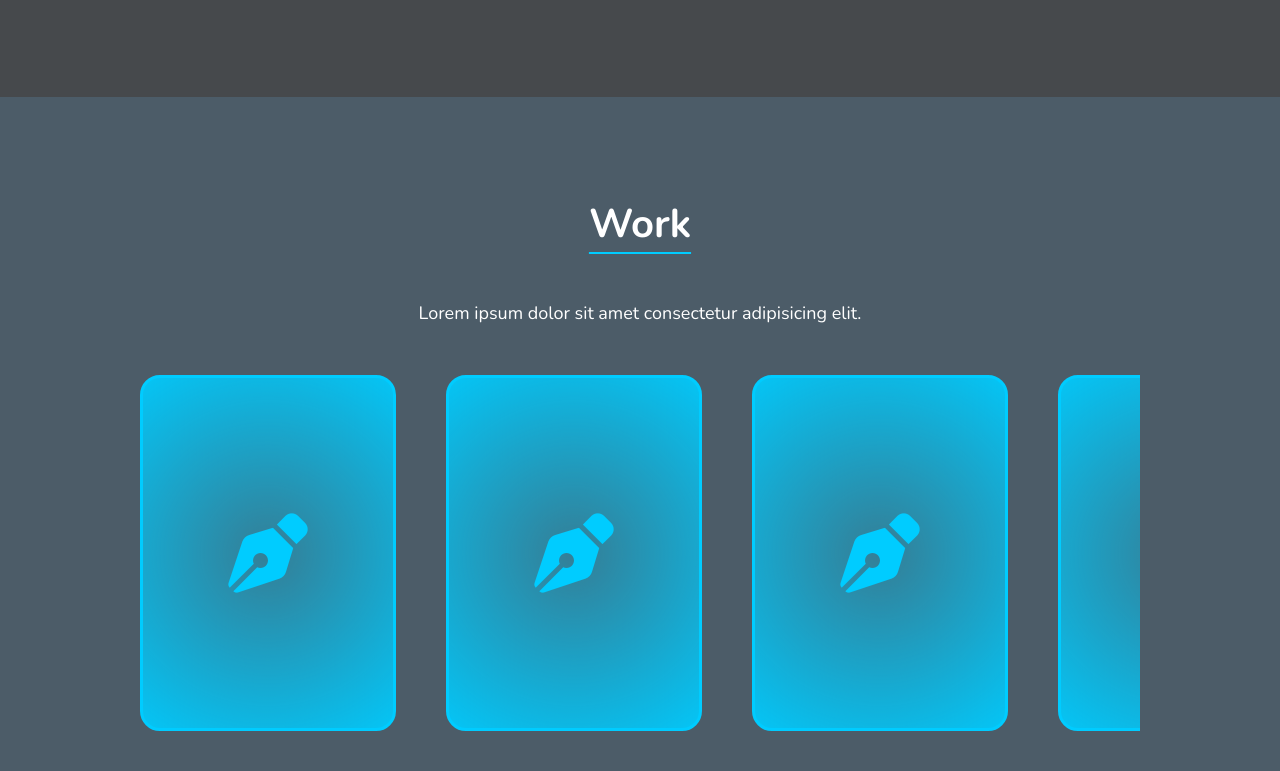
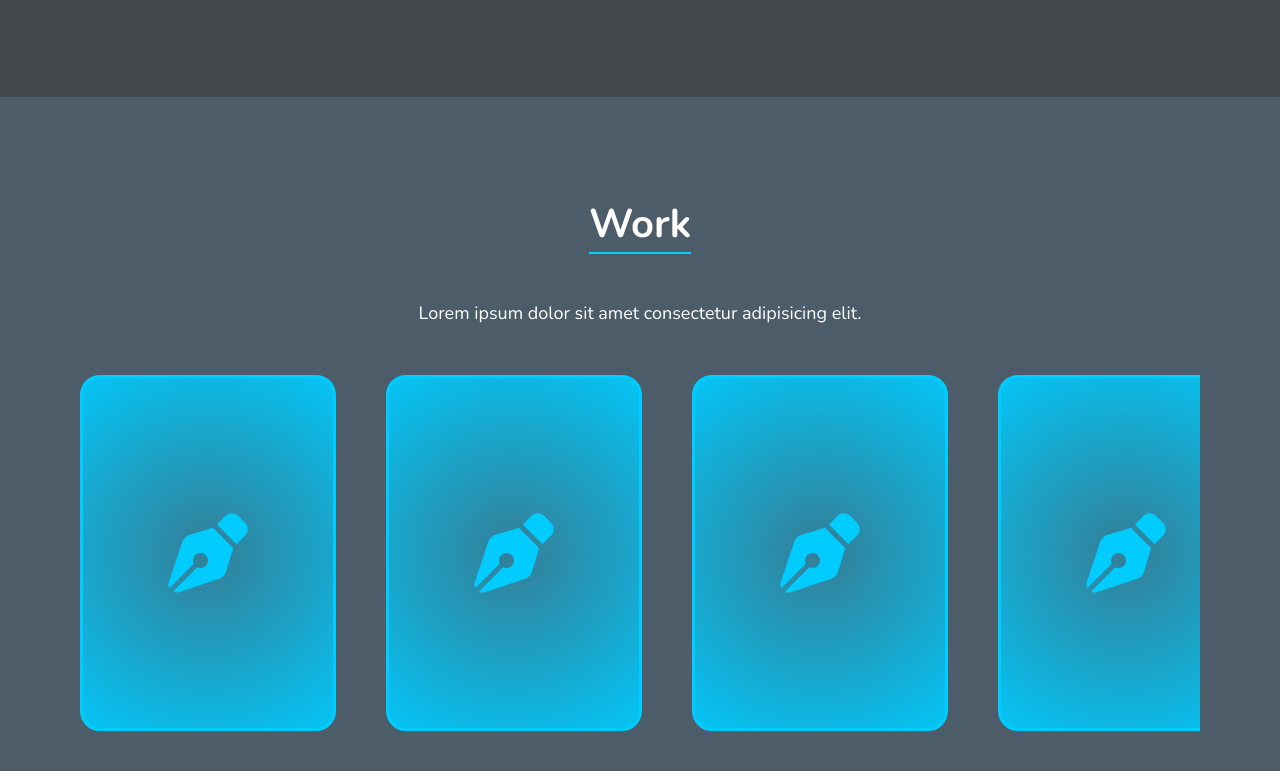
Before and after one commit to naiemmatar/naiemmatar.github.io, a plain HTML site: page index.html in a window 1280 px wide. Shown: the part 1569-2340 px from the top of the page. Drawn offline with nearby package versions, Linux system fonts and the light colour scheme.

Commit message:
Add files via upload

```diff
--- a/stylesheet.css
+++ b/stylesheet.css
@@ -126,7 +126,6 @@ display: grid;
     text-align: center;
     padding: 100px 80px;
     grid-row-gap: 50px;
-    justify-items: center
 }
 .jobs{
     display: grid;
@@ -135,7 +134,6 @@ display: grid;
     grid-column-gap: 50px;
     overflow: auto;
     justify-items: center;
-    max-width: 1000px;
 }
 
 ::-webkit-scrollbar {
```
